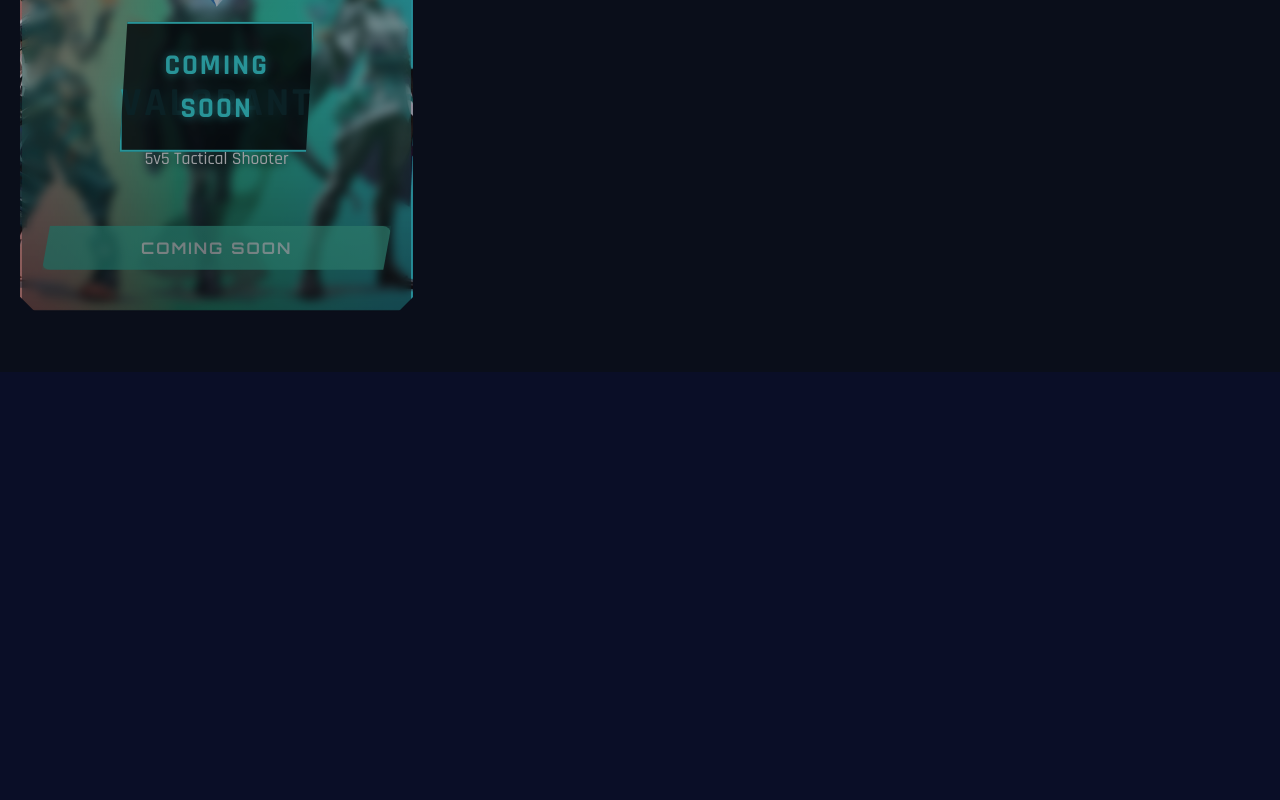
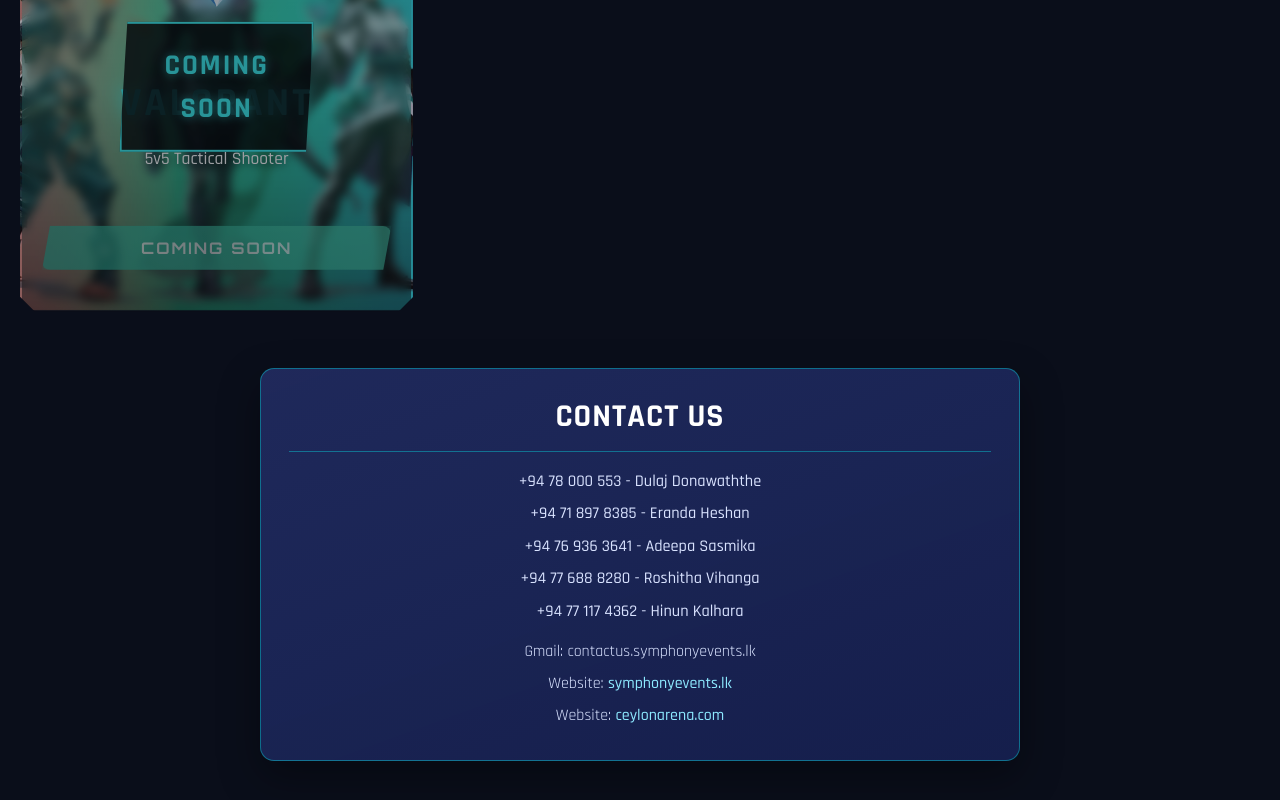
Before and after one commit to kalanahapuarachchi309-cmd/Ceylon-Arena-Frontend-V2, a React (Vite) app: page /register in a window 1280 px wide. Shown: the part 854-1654 px from the top of the page. Before the commit the page ends 1226 px from the top, so only its background shows below. Built offline with nearby package versions, Linux system fonts and the light colour scheme; no server answers.

Commit message:
Update frontend pages, contact info, and Rs currency labels

```diff
--- a/src/components/HomePage.css
+++ b/src/components/HomePage.css
@@ -2108,13 +2108,19 @@ body {
   transition: color 0.25s, transform 0.25s;
 }
 
+.contact-social-icon.instagram { color: #e4405f; }
+.contact-social-icon.facebook { color: #1877f2; }
+.contact-social-icon.twitter { color: #1da1f2; }
+.contact-social-icon.discord { color: #5865f2; }
+.contact-social-icon.twitch { color: #9146ff; }
+
 .contact-social-icon svg {
   width: 20px;
   height: 20px;
 }
 
 .contact-social-icon:hover {
-  color: #00ffff;
+  color: #ffffff;
   transform: translateY(-3px);
 }
 
--- a/src/components/HomePage.tsx
+++ b/src/components/HomePage.tsx
@@ -11,7 +11,13 @@ import slide02 from '../assets/image/slide_show/slid_show_02.webp';
 import slide04 from '../assets/image/slide_show/slid_show_04.jpg';
 import slide05 from '../assets/image/slide_show/slid_show_05.webp';
 import slide06 from '../assets/image/slide_show/slid_show_06.png';
-import { Target, Trophy, Lightbulb } from "lucide-react";
+import {
+  Target,
+  Trophy,
+  Lightbulb,
+  Instagram,
+  Facebook
+} from 'lucide-react';
 import './HomePage.css';
 
 export default function HomePage() {
@@ -387,20 +393,24 @@ export default function HomePage() {
         <div className="container">
           <div className="stats-grid">
             <div className="stat-item">
-              <h3>5,000+</h3>
-              <p>Active Players</p>
+              <h3>LKR 400,000</h3>
+              <p>Champions</p>
             </div>
             <div className="stat-item">
-              <h3>250+</h3>
-              <p>Tournaments</p>
+              <h3>LKR 250,000</h3>
+              <p>Runner Up</p>
             </div>
             <div className="stat-item">
-              <h3>LKR 1300K+</h3>
-              <p>Prize Money</p>
+              <h3>LKR 5,000</h3>
+              <p>Gift Pack for Last 100 Players (Last 25 Teams)</p>
             </div>
             <div className="stat-item">
-              <h3>50+</h3>
-              <p>Pro Teams</p>
+              <h3>LKR 1,000</h3>
+              <p>Gift Pack for First 400 Registered Players</p>
+            </div>
+            <div className="stat-item">
+              <h3>Store</h3>
+              <p>Not Urgent</p>
             </div>
           </div>
         </div>
@@ -536,63 +546,30 @@ export default function HomePage() {
 
               <a
                 href="https://www.instagram.com/ceylonarena?igsh=MWd4djJ0NmUxa3QwcQ=="
-                className="contact-social-icon"
+                className="contact-social-icon instagram"
                 aria-label="Instagram"
                 target="_blank"
                 rel="noopener noreferrer"
               >
-                <svg viewBox="0 0 24 24" fill="currentColor">
-                  <path d="M12 2.163c3.204 0 3.584.012 4.85.07..." />
-                </svg>
+                <Instagram size={20} />
               </a>
 
               <a
                 href="https://www.facebook.com/share/1JsvmDPe6W/?mibextid=wwXIfr"
-                className="contact-social-icon"
+                className="contact-social-icon facebook"
                 aria-label="Facebook"
                 target="_blank"
                 rel="noopener noreferrer"
               >
-                <svg viewBox="0 0 24 24" fill="currentColor">
-                  <path d="M24 12.073C24 5.405 18.627 0..." />
-                </svg>
+                <Facebook size={20} />
               </a>
 
-              <a
-                href="#"
-                className="contact-social-icon"
-                aria-label="Twitter"
-                target="_blank"
-                rel="noopener noreferrer"
-              >
-                <svg viewBox="0 0 24 24" fill="currentColor">
-                  <path d="M18.244 2.25h3.308..." />
-                </svg>
-              </a>
 
-              <a
-                href="#"
-                className="contact-social-icon"
-                aria-label="Discord"
-                target="_blank"
-                rel="noopener noreferrer"
-              >
-                <svg viewBox="0 0 24 24" fill="currentColor">
-                  <path d="M20.317 4.37a19.791..." />
-                </svg>
-              </a>
 
-              <a
-                href="#"
-                className="contact-social-icon"
-                aria-label="Twitch"
-                target="_blank"
-                rel="noopener noreferrer"
-              >
-                <svg viewBox="0 0 24 24" fill="currentColor">
-                  <path d="M11.571 4.714h1.715..." />
-                </svg>
-              </a>
+
+
+
+
             </div>
           </div>
 
@@ -641,13 +618,9 @@ export default function HomePage() {
           {/* ── ADDRESS ── */}
           <div className="footer-col">
             <h4 className="footer-col-title">ADDRESS</h4>
-            <p className="footer-col-heading">COLOMBO HQ</p>
-            <p>60 Galle Road</p>
-            <p>Colombo 03</p>
-            <p>Sri Lanka</p>
-            <p className="footer-col-heading" style={{ marginTop: '18px' }}>KANDY ARENA</p>
-            <p>14 Dalada Veediya</p>
-            <p>Kandy</p>
+            <p className="footer-col-heading">No : 475,</p>
+            <p>Deniyawatta Road,</p>
+            <p>Battaramulla,</p>
             <p>Sri Lanka</p>
           </div>
 
@@ -656,7 +629,7 @@ export default function HomePage() {
             <h4 className="footer-col-title">SOCIALS</h4>
 
             <a href="#" className="footer-link" target="_blank" rel="noopener noreferrer">
-              DISCORD
+
             </a>
 
             <a
@@ -669,11 +642,11 @@ export default function HomePage() {
             </a>
 
             <a href="#" className="footer-link" target="_blank" rel="noopener noreferrer">
-              YOUTUBE
+
             </a>
 
             <a href="#" className="footer-link" target="_blank" rel="noopener noreferrer">
-              TWITTER / X
+
             </a>
 
             <a
@@ -690,9 +663,18 @@ export default function HomePage() {
           <div className="footer-col">
             <h4 className="footer-col-title">CONTACT</h4>
             <p>INFO@CEYLON-ARENA.LK</p>
-            <p>+94 11 234 5678</p>
-            <p style={{ marginTop: '12px' }}>CEYLON ARENA PVT LTD</p>
-            <p>REG: PV 00123456</p>
+            <p>Website : symphonyevents.lk</p>
+            <p>+94 77 8000 553 - Dulaj Dodawaththe</p>
+            <p>+94 71 8978 385 - Eranda Heshan</p>
+            <p>+94 76 9363 641 - Adeepa Sasmika</p>
+            <p>+94 77 8688 280 - Roshitha Vihanga</p>
+            <p>+94 77 1174 362 - Hirun Kalhara</p>
+
+            <p>Gmail : contactus.symphonyevents.lk</p>
+
+            <p>Website : symphonyevents.lk</p>
+            <p>Website : ceylonarena.com</p>
+
           </div>
 
           {/* ── PAGES ── */}
--- a/src/components/Payment.tsx
+++ b/src/components/Payment.tsx
@@ -354,7 +354,7 @@ const Payment = () => {
                 </div>
                 <div className="success-item total">
                   <span>Payment Amount:</span>
-                  <strong>LKR 1,500</strong>
+                  <strong>Rs 1,500</strong>
                 </div>
               </div>
 
@@ -420,7 +420,7 @@ const Payment = () => {
               </div>
               <div className="summary-total">
                 <span>💰 Amount to Pay:</span>
-                <strong>LKR 1,500</strong>
+                <strong>Rs 1,500</strong>
               </div>
             </div>
 
@@ -536,7 +536,7 @@ const Payment = () => {
               </div>
 
               <div className="form-group">
-                <label htmlFor="amount">Amount (LKR) *</label>
+                <label htmlFor="amount">Amount (Rs) *</label>
                 <input
                   type="number"
                   id="amount"
@@ -550,7 +550,7 @@ const Payment = () => {
 
               <div className="form-actions">
                 <button type="submit" className="btn btn-submit">
-                  Pay LKR {formData.amount}
+                  Pay Rs {formData.amount}
                 </button>
                 <button
                   type="button"
@@ -601,7 +601,7 @@ const Payment = () => {
                 </div>
                 <div className="info-item">
                   <span>Amount:</span>
-                  <strong>LKR 1,500</strong>
+                  <strong>Rs 1,500</strong>
                 </div>
               </div>
 
--- a/src/components/Register.css
+++ b/src/components/Register.css
@@ -638,6 +638,65 @@
   box-shadow: 0 0 20px rgba(255, 0, 128, 0.4);
 }
 
+/* Contact Footer */
+.register-footer-info {
+  max-width: 760px;
+  margin: 56px auto 0;
+  padding: 24px 28px;
+  background: linear-gradient(160deg, rgba(34, 44, 98, 0.9), rgba(22, 32, 79, 0.95));
+  border: 1px solid rgba(0, 255, 255, 0.35);
+  box-shadow: 0 16px 40px rgba(0, 0, 0, 0.35);
+  border-radius: 14px;
+}
+
+.register-footer-info h3 {
+  margin: 0 0 18px;
+  color: #ffffff;
+  font-size: 2rem;
+  letter-spacing: 1px;
+  text-transform: uppercase;
+  text-align: center;
+  border-bottom: 1px solid rgba(0, 255, 255, 0.35);
+  padding-bottom: 10px;
+}
+
+.register-contact-list {
+  margin: 0 0 16px;
+  padding: 0;
+  list-style: none;
+  display: grid;
+  gap: 8px;
+}
+
+.register-contact-list li {
+  text-align: center;
+}
+
+.register-contact-list a {
+  color: #d9e3ff;
+  text-decoration: none;
+  font-size: 1.02rem;
+}
+
+.register-contact-list a:hover {
+  color: #00ffff;
+}
+
+.register-contact-line {
+  margin: 8px 0;
+  text-align: center;
+  color: #d9e3ff;
+}
+
+.register-contact-line a {
+  color: #8de9ff;
+  text-decoration: none;
+}
+
+.register-contact-line a:hover {
+  text-decoration: underline;
+}
+
 /* Validation States */
 .form-group input:valid:not(:placeholder-shown) {
   border-color: rgba(0, 255, 255, 0.6);
@@ -689,4 +748,18 @@
     top: 0;
     margin-bottom: 20px;
   }
+
+  .register-footer-info {
+    margin-top: 36px;
+    padding: 20px 16px;
+  }
+
+  .register-footer-info h3 {
+    font-size: 1.6rem;
+  }
+
+  .register-contact-list a,
+  .register-contact-line {
+    font-size: 0.95rem;
+  }
 }
--- a/src/components/Register.tsx
+++ b/src/components/Register.tsx
@@ -68,7 +68,7 @@
         id: 'freefire',
         name: 'Free Fire',
         icon: freeFireLogo,
-        description: 'Clash Squad 4vs4',
+  description: 'Clash Squad 4vs4',
         teamSizes: ['Solo', 'Duo', 'Squad (4)'],
         color: '#ff6b6b',
         lightColor: '#ff8b8b',
@@ -471,6 +471,34 @@
               </div>
             </div>
           )}
+
+          <section className="register-footer-info" aria-label="Contact information">
+            <h3>Contact Us</h3>
+            <ul className="register-contact-list">
+              <li>
+                <a href="tel:+94780005553">+94 78 000 553 - Dulaj Donawaththe</a>
+              </li>
+              <li>
+                <a href="tel:+94718978385">+94 71 897 8385 - Eranda Heshan</a>
+              </li>
+              <li>
+                <a href="tel:+94769363641">+94 76 936 3641 - Adeepa Sasmika</a>
+              </li>
+              <li>
+                <a href="tel:+94776888280">+94 77 688 8280 - Roshitha Vihanga</a>
+              </li>
+              <li>
+                <a href="tel:+94771174362">+94 77 117 4362 - Hinun Kalhara</a>
+              </li>
+            </ul>
+            <p className="register-contact-line">Gmail: contactus.symphonyevents.lk</p>
+            <p className="register-contact-line">
+              Website: <a href="https://symphonyevents.lk" target="_blank" rel="noopener noreferrer">symphonyevents.lk</a>
+            </p>
+            <p className="register-contact-line">
+              Website: <a href="https://ceylonarena.com" target="_blank" rel="noopener noreferrer">ceylonarena.com</a>
+            </p>
+          </section>
         </div>
       </div>
     );
```
Also changed, not shown: src/components/AdminDashboard.tsx (+16 -16 lines).
